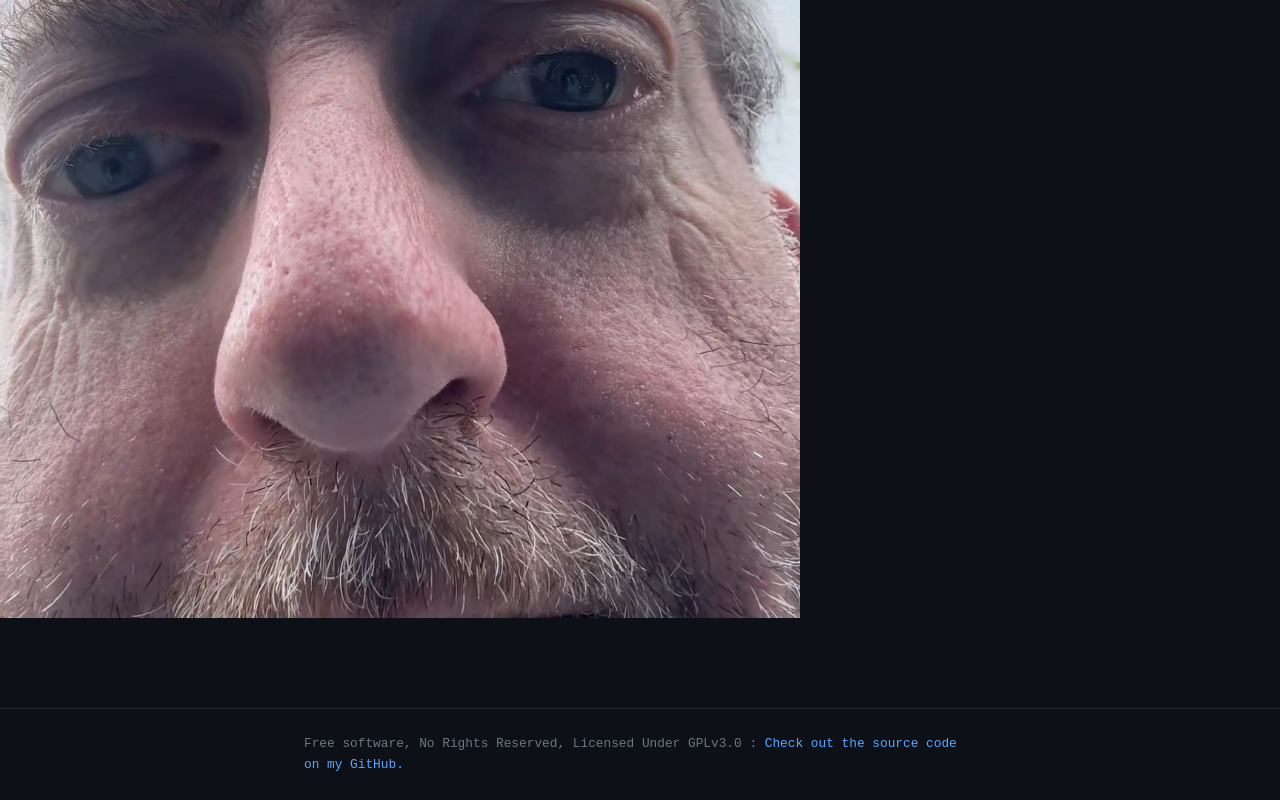
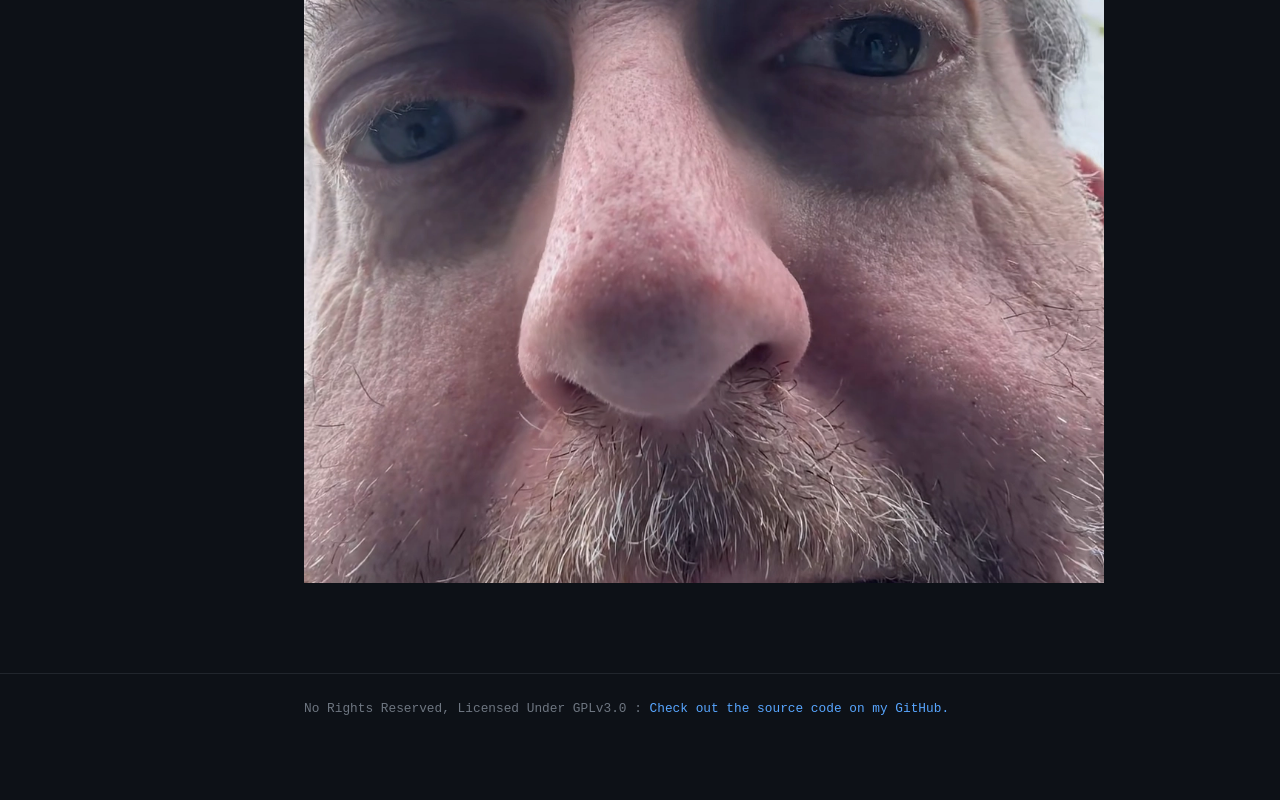
Before and after one commit to Snowman-scott/Snowman-scott.github.io, a Vue app: page /james in a window 1280 px wide. Shown: the part 354-1154 px from the top of the page. After the commit the page ends 1097 px from the top, so only its background shows below. Built offline with nearby package versions, Linux system fonts and the light colour scheme.

Commit message:
ADD: bk secret

```diff
--- a/src/App.vue
+++ b/src/App.vue
@@ -7,11 +7,11 @@ import { RouterLink, RouterView } from 'vue-router'
     <nav class="nav">
       <div class="container nav-inner">
         <RouterLink to="/" class="nav-logo">Rose Scott</RouterLink>
-      </div>
-      <div class="nav-links">
-        <RouterLink to="/" class="nav-link" exact>Home</RouterLink>
-        <RouterLink to="/repos" class="nav-link">Repos</RouterLink>
-        <RouterLink to="/contact" class="nav-link">Get In touch</RouterLink>
+        <div class="nav-links">
+          <RouterLink to="/" class="nav-link" exact>Home</RouterLink>
+          <RouterLink to="/repos" class="nav-link">Repos</RouterLink>
+          <RouterLink to="/contact" class="nav-link">Get In touch</RouterLink>
+        </div>
       </div>
     </nav>
   </div>
@@ -23,7 +23,7 @@ import { RouterLink, RouterView } from 'vue-router'
   <footer class="footer">
     <div class="container">
       <p>
-        Free software, No Rights Reserved, Licensed Under GPLv3.0 :
+        No Rights Reserved, Licensed Under GPLv3.0 :
         <a href="https://github.com/Snowman-scott/Snowman-scott.github.io" target="_blank">
           Check out the source code on my GitHub.</a>
       </p>
--- a/src/router/index.js
+++ b/src/router/index.js
@@ -25,8 +25,13 @@ const router = createRouter({
     {
       path: "/james",
       name: "james",
-      component: () => import("../views/JamesView.vue")
-    }
+      component: () => import("../views/JamesView.vue"),
+    },
+    {
+      path: "/bk",
+      name: "bk",
+      component: () => import("../views/BkView.vue"),
+    },
   ],
 })
 
--- /dev/null
+++ b/src/views/BkView.vue
@@ -0,0 +1,28 @@
+<script setup lang="js">
+</script>
+
+<template>
+  <div class="container">
+    <div class="image-row">
+      <img src="@/assets/bk.svg"/>
+      <img src="@/assets/bk-heh.svg"/>
+    </div>
+  </div>
+
+</template>
+
+<style scoped>
+
+.container {
+  display: flex;
+  justify-content: center;
+}
+
+.image-row {
+  display: flex;
+  gap: 50px;
+  height: 790px;
+  width: auto;
+}
+
+</style>
--- a/src/views/ContactView.vue
+++ b/src/views/ContactView.vue
@@ -77,7 +77,7 @@ const info = [
   text-decoration: none;
 }
 
-.link-label {
+.link-tag {
   color: var(--accent);
   font-weight: 500;
   min-width: 70px;
--- a/src/views/JamesView.vue
+++ b/src/views/JamesView.vue
@@ -2,7 +2,7 @@
 </script>
 
 <template>
-  <div class="hero">
+  <div class="container">
     <img src="@/assets/james.png" width="800" height="800"/>
   </div>
 
```
Also changed, not shown: src/assets/bk-heh.svg (added), src/assets/bk.svg (added).
